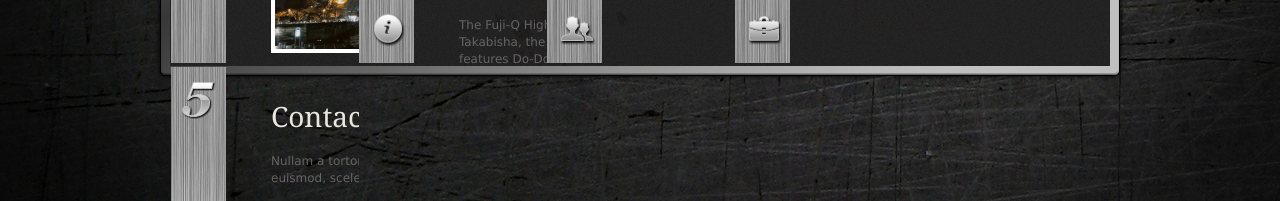
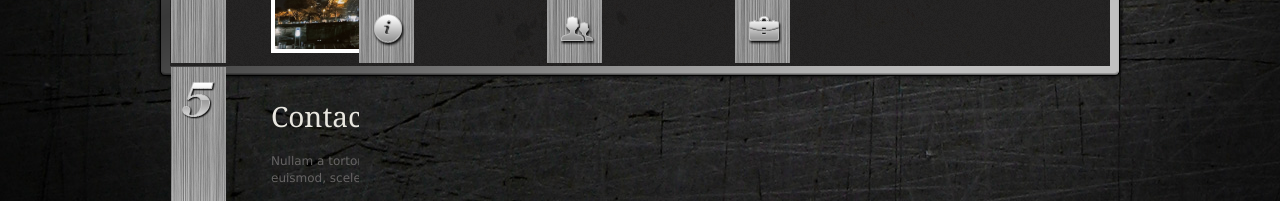
Before and after one commit to yry11/travel, a plain HTML site: page index.html in a window 1280 px wide. Shown: the part 599-800 px from the top of the page. Drawn offline with nearby package versions, Linux system fonts and the light colour scheme.

Commit message:
Update index.html

```diff
--- a/index.html
+++ b/index.html
@@ -63,7 +63,7 @@ http://www.tooplate.com/view/2058-metallic-slider
 					<img src="images/tooplate_image_02.jpg" alt="Image 02" class="image_fr" />
 		            <p><em>Yamanashi Prefecture is a prefecture of Japan located in the Chūbu region of Honshu.[1] Yamanashi Prefecture has a population of 817,192(1 January 2019)and has a geographic area of 4,465 km2 (1,724 sq mi).Yamanashi Prefecture borders Saitama Prefecture to the northeast, Nagano Prefecture to the northwest, Shizuoka Prefecture to the southwest, Kanagawa Prefecture to the southeast, and Tokyo to the east.</em></p>
         		    <p>The natural scenery and cultural sights of Yamanashi are popular destinations for both domestic and international tourists due to the prefecture's proximity to the crowded Tokyo conurbation and ease of access by road and rail. Mount Fuji, the Fuji Five Lakes region, the highland resort region of Kiyosato, the city of Kōfu, the Senga Falls, Koshu wineries, the temple of Erin-ji in Koshu, and the Kuonji Temple at Minobu are a few of the most popular places to visit. <a href="#">congue eget</a> egestas mauris sagittis.</p>
-		            <p>The Fuji-Q Highland amusement park at Fujiyoshida with roller coasters Eejanaika, and Takabisha, the world's steepest roller coaster, is also a popular destination for day trips. It also features Do-Dodonpa, the world's fastest accelerating roller coaster. At one point, it was also the world's fastest roller coaster before Cedar Point's Top Thrill Dragster took the record in 2003. <a href="#">Donec nunc nisl</a>, fermentum vel auctor ac, posuere vel sem. Nulla sagittis, nunc sed imperdiet euismod, neque arcu mollis neque, eget dictum orci felis quis tellus. Nullam consequat accumsan lacus, volutpat pellentesque velit venenatis at. Validate <a href="http://validator.w3.org/check?uri=referer" rel="nofollow"><strong>XHTML</strong></a> and <a href="http://jigsaw.w3.org/css-validator/check/referer" rel="nofollow"><strong>CSS</strong></a>.</p>
+<!-- 		            <p>The Fuji-Q Highland amusement park at Fujiyoshida with roller coasters Eejanaika, and Takabisha, the world's steepest roller coaster, is also a popular destination for day trips. It also features Do-Dodonpa, the world's fastest accelerating roller coaster. At one point, it was also the world's fastest roller coaster before Cedar Point's Top Thrill Dragster took the record in 2003. <a href="#">Donec nunc nisl</a>, fermentum vel auctor ac, posuere vel sem. Nulla sagittis, nunc sed imperdiet euismod, neque arcu mollis neque, eget dictum orci felis quis tellus. Nullam consequat accumsan lacus, volutpat pellentesque velit venenatis at. Validate <a href="http://validator.w3.org/check?uri=referer" rel="nofollow"><strong>XHTML</strong></a> and <a href="http://jigsaw.w3.org/css-validator/check/referer" rel="nofollow"><strong>CSS</strong></a>.</p> -->
                 </div>
             </li>
 
```
